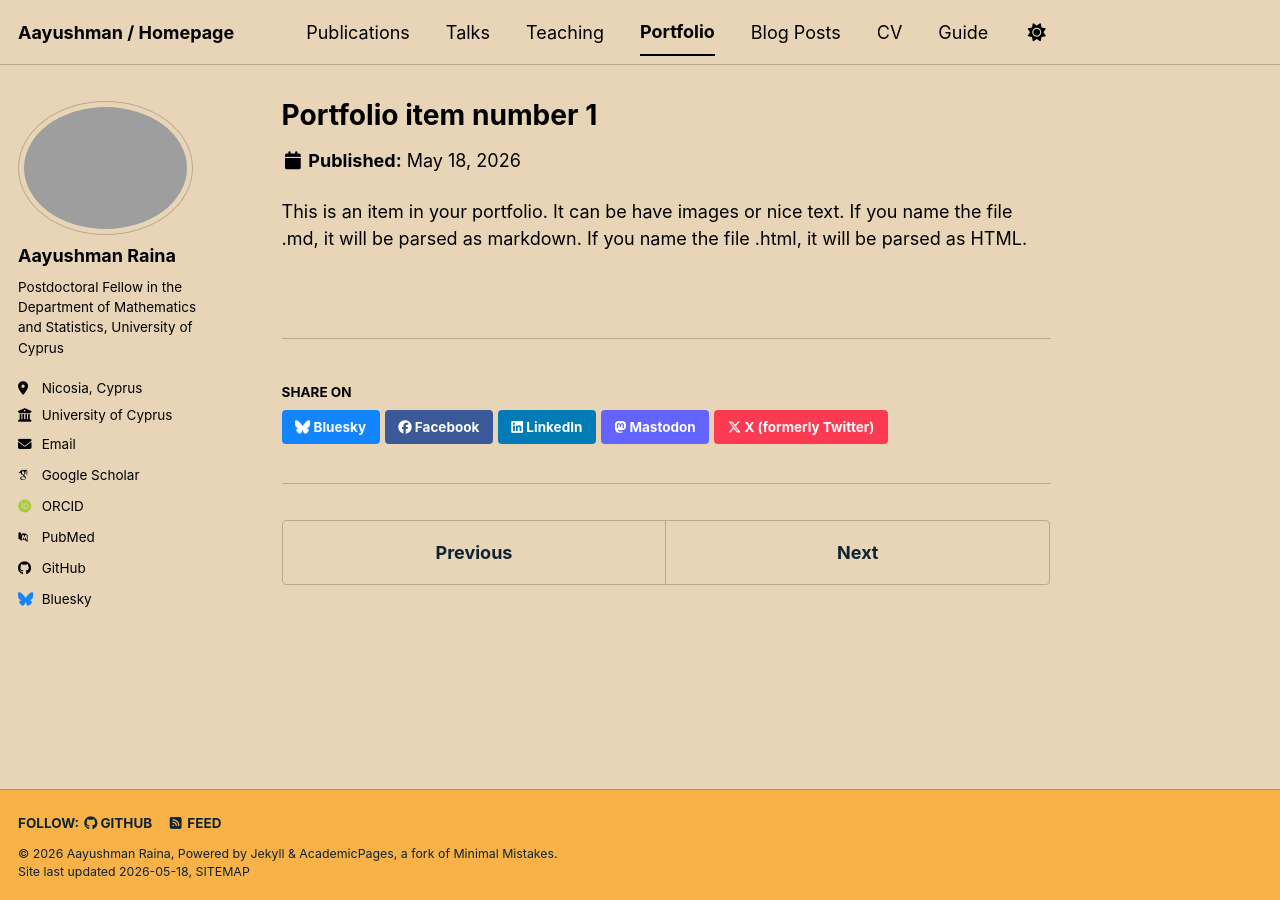
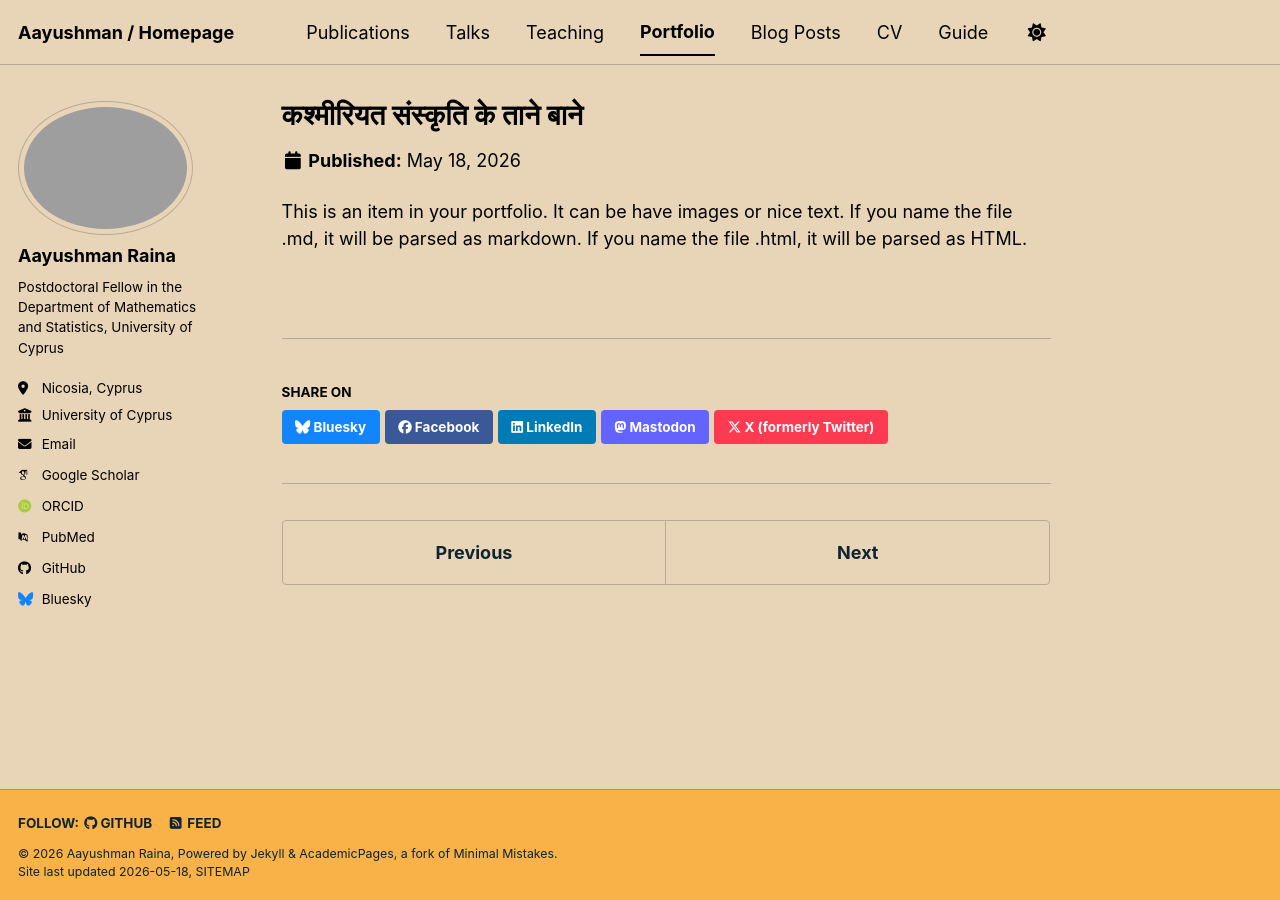
Before and after one commit to Aayushman5/Aayushman5.github.io, a Jekyll site: the page built from _portfolio/portfolio-1.md, in a window 1280 px wide. Built offline with Jekyll 4.4.1, drawn with Linux system fonts in a browser that asks for light colours; some web fonts are replaced; a script bundle is joined from its source files by our own code; library files that are not in the unit come from our copies.

Commit message:
Update portfolio-1.md

```diff
--- a/_portfolio/portfolio-1.md
+++ b/_portfolio/portfolio-1.md
@@ -1,6 +1,6 @@
 ---
-title: "Portfolio item number 1"
-excerpt: "Short description of portfolio item number 1<br/><img src='/images/500x300.png'>"
+title: "कश्मीरियत संस्कृति के ताने बाने"
+excerpt: "Short description of portfolio item number 1<br/><img src='/images/dady.jpg'>"
 collection: portfolio
 ---
 
```
